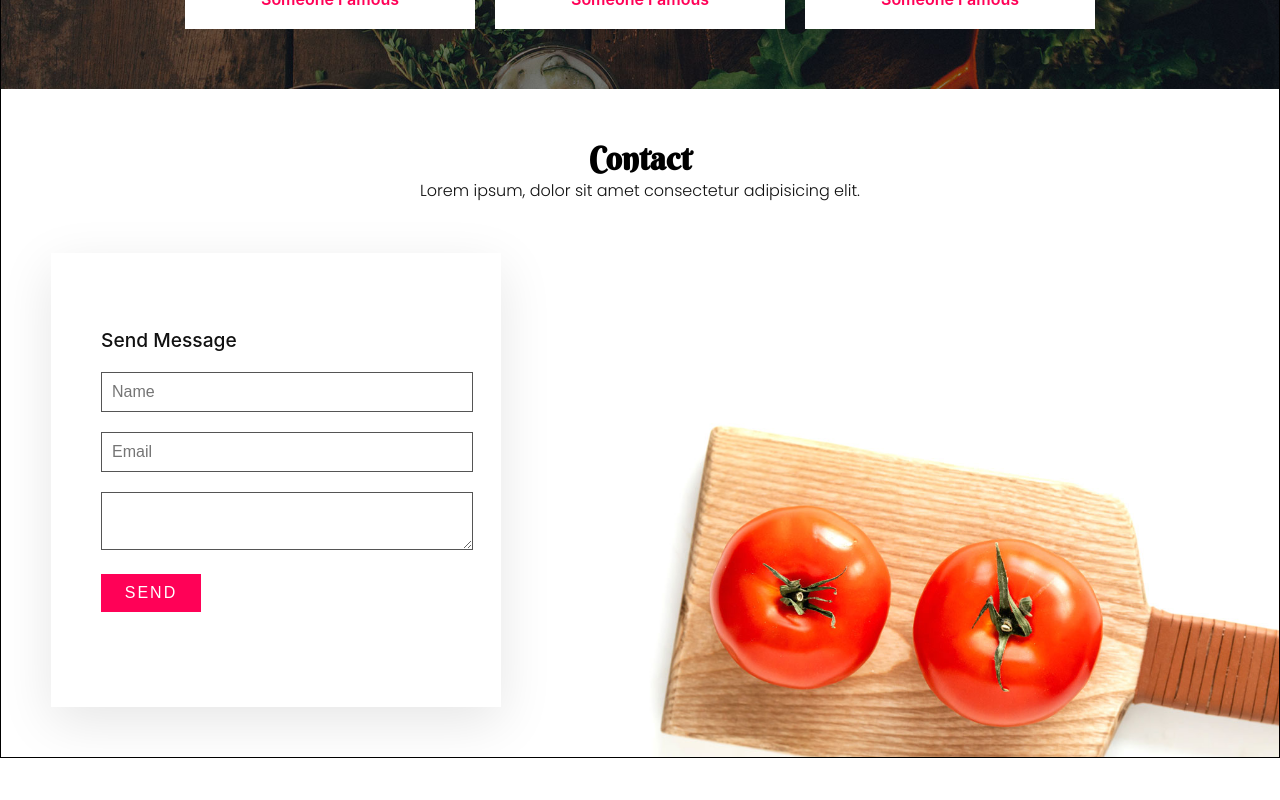
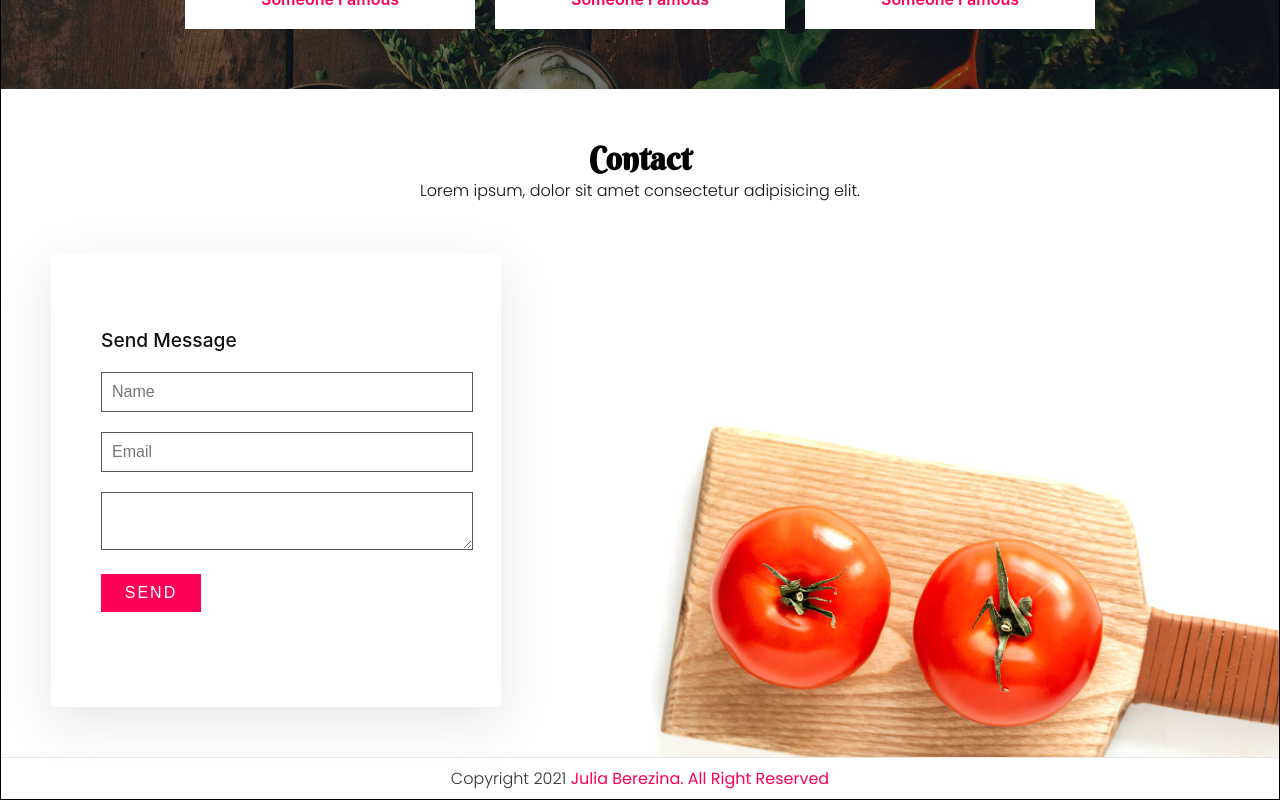
Before and after one commit to Berezka-creator/restaurant_app, a React (Create React App) app: page / in a window 1280 px wide. Shown: the part 3362-4162 px from the top of the page. Before the commit the page ends 4120 px from the top, so only its background shows below. Built offline with nearby package versions, Linux system fonts and the light colour scheme.

Commit message:
Added global.css file

```diff
--- a/src/layout/Layout.css
+++ b/src/layout/Layout.css
@@ -34,5 +34,18 @@
   font-weight: 300;
   color: white;
 }
+.layout .copyrightText {
+  padding: 8px 40px;
+  border-top: 1px solid rgba(0, 0, 0, 0.1);
+  text-align: center;
+}
+.layout .copyrightText p {
+  color: #333;
+}
+.layout .copyrightText a {
+  color: #ff0157;
+  font-weight: 500;
+  text-decoration: none;
+}
 
 /*# sourceMappingURL=Layout.css.map */
--- a/src/layout/Layout.jsx
+++ b/src/layout/Layout.jsx
@@ -21,7 +21,6 @@ export default function Layout() {
                     <li><a href="#testimonials">Testimonials</a></li>
                     <li><a href="#contact">Contact</a></li>
                 </ul>
-
             </div>
                 <BannerSection  />
                 <AboutSection/>
@@ -29,6 +28,9 @@ export default function Layout() {
                 <ExpertsSection />
                 <TestimonialsSection  />
                 <ContactSection  />
+            <div className="copyrightText">
+                <p>Copyright 2021 <a href="#">Julia Berezina. All Right Reserved</a></p>
+            </div>
         </div>
     )
 }
--- a/src/layout/Layout.scss
+++ b/src/layout/Layout.scss
@@ -44,6 +44,23 @@
                 }
             }
         }
+
+
+    }
+
+    .copyrightText {
+        padding: 8px 40px;
+        border-top: 1px solid rgba(0,0,0,0.1);
+        text-align: center;
+
+        p{
+            color: #333;
+        }
+        a{
+            color: #ff0157;
+            font-weight: 500;
+            text-decoration: none;
+        }
     }
 
 
--- a/src/layout/banner/Banner.scss
+++ b/src/layout/banner/Banner.scss
@@ -1,3 +1,5 @@
+@import "../../global.scss";
+
 .banner {
   position: relative;
   min-height: 100vh;
```
Also changed, not shown: src/global.scss (added, +22 -0 lines), 2 other files (tests, documents, lock files or other folders).
